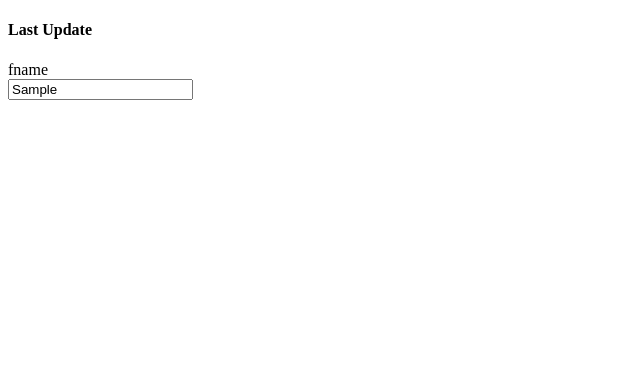
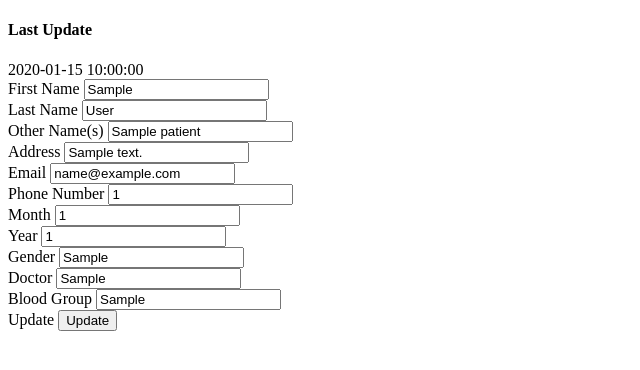
Before and after one commit to wand3/Patient-Information-System, a Flask app: page /edit_record/1 in a window 1280 px wide. Shown: the top 370 px of the page, without its empty margins (0-640 px from the left). Run offline with Flask 3, Linux system fonts and the light colour scheme; tables that the repository leaves empty hold one stand-in row (values such as "Sample post"); parts of the project's set-up code (start-up, migrations or seed data) failed here and were passed over.

Commit message:
Profile update complete with default values displaying

```diff
--- a/forms.py
+++ b/forms.py
@@ -14,9 +14,8 @@ class PatientRegForm(FlaskForm):
     mob = IntegerField( 'Month', validators=[DataRequired()])
     yob = IntegerField( 'Year', validators=[DataRequired()])
     gender = StringField( 'Gender', validators=[DataRequired()])
-    bloodGroup = StringField( 'Blood Group', validators=[DataRequired()])
+    bloodgroup = StringField( 'Blood Group', validators=[DataRequired()])
     genotype = StringField( 'Genotype', validators=[DataRequired()])
-    history = TextAreaField( 'History')
     doctor = StringField('Doctor')
     submit = SubmitField('Register')
 
@@ -32,8 +31,7 @@ class UpdatePatientForm(FlaskForm):
     mob = IntegerField( 'Month', validators=[])
     yob = IntegerField( 'Year', validators=[])
     gender = StringField( 'Gender', validators=[])
-    bloodGroup = StringField( 'Blood Group', validators=[])
+    bloodgroup = StringField( 'Blood Group', validators=[])
     genotype = StringField( 'Genotype', validators=[])
-    history = TextAreaField( 'History')
     doctor = StringField('Doctor')
     submit = SubmitField('Update')
--- a/requirements.txt
+++ b/requirements.txt
@@ -6,7 +6,7 @@ greenlet==2.0.2
 itsdangerous==2.1.2
 Jinja2==3.1.2
 MarkupSafe==2.1.3
-SQLAlchemy==2.0.20
+SQLAlchemy==1.4.36
 typing_extensions==4.7.1
 Werkzeug==2.3.7
 WTForms==3.0.1
--- a/webapp/templates/index.html
+++ b/webapp/templates/index.html
@@ -3,7 +3,7 @@
     <body>
         <h1>PIS home page</h1>
         {% for i in all %}
-            <h3>{{i.id}})othernames: {{i.email}}  lastname: {{i.lname}} userhisroty:  {{i.history}}</h3>
+            <h3>{{i.id}}) othernames: {{i.email}}  lastname: {{i.lname}} onale:  {{i.oname}}</h3>
         {% endfor %}
     </body>
 </html>
--- a/webapp/templates/register.html
+++ b/webapp/templates/register.html
@@ -19,9 +19,8 @@
         {{ form.mob.label }} {{ form.mob }}
         {{ form.yob.label }} {{ form.yob }}
         {{ form.gender.label }} {{ form.gender }}
-        {{ form.bloodGroup.label }} {{ form.bloodGroup }}
+        {{ form.bloodgroup.label }} {{ form.bloodgroup }}
         {{ form.genotype.label }} {{ form.genotype }}
-        {{ form.history.label }} {{ form.history }}
         {{ form.doctor.label }} {{ form.doctor }}
         {{ form.submit }}
     </form>
--- a/webapp/templates/update.html
+++ b/webapp/templates/update.html
@@ -12,24 +12,66 @@
 </div>
 {% endfor %}
 
-    <div class="last-update">
-        <h4>Last Update</h4>
-
-    </div>
     <div class="edit-profile">
     {% for i in all %}
     {% if user_id == i.id %}
+
+    <div class="last-update">
+        <h4>Last Update</h4>
+        {{ i.updated_at }}
+
+    </div>
     <form method="POST" action="{{ url_for('app_views.edit_record', user_id=user_id) }}", enctype="multipart/form-data">
         {{ form.hidden_tag() }}
+        <div class="form-group">
+            {{ form.fname.label(class="form-label") }}
+            {{ form.fname(class="form-input", value=i.fname, type="username")}}
+        </div>
+        <div class="form-group">
+            {{ form.lname.label(class="form-label") }}
+            {{ form.lname(class="form-input", value=i.lname, type="username")}}
+        </div>
+        <div class="form-group">
+            {{ form.oname.label(class="form-label") }}
+            {{ form.oname(class="form-input", value=i.oname, type="username")}}
+        </div>
+        <div class="form-group">
+            {{ form.address.label(class="form-label") }}
+            {{ form.address(class="form-input", value=i.address, type="address") }}
+        </div>
+        <div class="form-group">
+            {{ form.email.label(class="form-label") }}
+            {{ form.email(class="form-input", value=i.email, type="email") }}
+        </div>
+        <div class="form-group">
+            {{ form.phone.label(class="form-label") }}
+            {{ form.phone(class="form-input", value=i.phone, type="tel") }}
+        </div>
+        <div class="form-group">
+            {{ form.mob.label(class="form-label") }}
+            {{ form.mob(class="form-input", value=i.mob, type="date-month") }}
+        </div>
+        <div class="form-group">
+            {{ form.yob.label(class="form-label") }}
+            {{ form.yob(class="form-input", value=i.yob, type="date-year") }}
+        </div>
+        <div class="form-group">
+            {{ form.gender.label(class="form-label") }}
+            {{ form.gender(class="form-input", value=i.gender, type="text") }}
+        </div>
+        <div class="form-group">
+            {{ form.doctor.label(class="form-label") }}
+            {{ form.doctor(class="form-input", value=i.doctor, type="date-year") }}
+        </div>
+        <div class="form-group">
+            {{ form.bloodgroup.label(class="form-label") }}
+            {{ form.bloodgroup(class="form-input", value=i.bloodgroup, type="date-year") }}
+        </div>
+        <div class="form-group">
+            {{ form.submit.label(class="form-label") }}
+            {{ form.submit() }}
+        </div>
 
-        <div class="row mb-3">
-            <label class="col-sm-2 col-form-label">fname</label>
-
-            <div class="col-sm-10">
-            {{ form.fname(value=i.fname)}}
-            </div>
-
-        </div>
 
 
     </form>
--- a/webapp/views/pis.py
+++ b/webapp/views/pis.py
@@ -3,6 +3,7 @@ from flask import Flask, render_template, url_for, flash, redirect, request, mak
 from webapp.views import app_views
 from models.patient import Patient
 from forms import PatientRegForm, UpdatePatientForm
+from sqlalchemy import update
 from config import db_session
 from flask_login import current_user
 from datetime import datetime
@@ -35,9 +36,8 @@ def register():
                         mob=form.mob.data,
                         yob=form.yob.data,
                         gender=form.gender.data,
-                        bloodGroup=form.bloodGroup.data,
+                        bloodgroup=form.bloodgroup.data,
                         genotype=form.genotype.data,
-                        history=form.history.data,
                         doctor=form.doctor.data,
                         )
         db_session.add(new_patient)
@@ -58,48 +58,30 @@ def edit_record(user_id):
         load patient profile to be editted by id
     """
     all = db_session.query(Patient)
-    user = db_session.query(Patient).filter(Patient.id == "id").first()
+    # user = db_session.query(Patient).filter(Patient.id == "id").first()
+    user = db_session.query(Patient).get(user_id)
+
     # id = db_session.query(Patient)
 
-    form = UpdatePatientForm(obj=user)
+    form = UpdatePatientForm()
     if form.validate_on_submit():
-        # new_edit = form.populate_obj(id)
-        # new_edit = db_session.query(Patient).filter(Patient.id == "id").update(dict(
-        #         fname=form.fname.data,
-        #         lname=form.lname.data,
-        #         oname=form.oname.data,
-        #         address=form.address.data,
-        #         email=id.email,
-        #         phone=form.phone.data,
-        #         mob=form.mob.data,
-        #         yob=form.yob.data,
-        #         gender=form.gender.data,
-        #         bloodGroup=form.bloodGroup.data,
-        #         genotype=form.genotype.data,
-        #         history=form.history.data,
-        #         doctor=form.doctor.data,), synchronize_session="fetch"
-        #     )
-        new_edit = Patient(
-                fname=form.fname.data,
-                lname=form.lname.data,
-                oname=form.oname.data,
-                address=form.address.data,
-                email=form.email.data,
-                phone=form.phone.data,
-                mob=form.mob.data,
-                yob=form.yob.data,
-                gender=form.gender.data,
-                bloodGroup=form.bloodGroup.data,
-                genotype=form.genotype.data,
-                history=form.history.data,
-                doctor=form.doctor.data,
-                updated_at=datetime.utcnow()
-            )
-        db_session.add(new_edit)
+        user.fname=form.fname.data
+        user.lname=form.lname.data
+        user.oname=form.oname.data
+        user.address=form.address.data
+        user.email=form.email.data
+        user.phone=form.phone.data
+        user.mob=form.mob.data
+        user.yob=form.yob.data
+        user.gender=form.gender.data
+        user.bloodgroup=form.bloodgroup.data
+        user.genotype=form.genotype.data
+        user.doctor=form.doctor.data
+        user.updated_at=datetime.utcnow()
         db_session.commit()
         flash('Profile edit successful')
-        return redirect(url_for('app_views.index'))
-    return render_template('update.html', form=form, user_id=user_id, all=all)
+        # return redirect(url_for('app_views.index'))
+    return render_template('update.html', form=form, user_id=user_id, all=all, user=user)
 
 
 
```
Also changed, not shown: models/patient.py (+26 -13 lines), dev.db.
